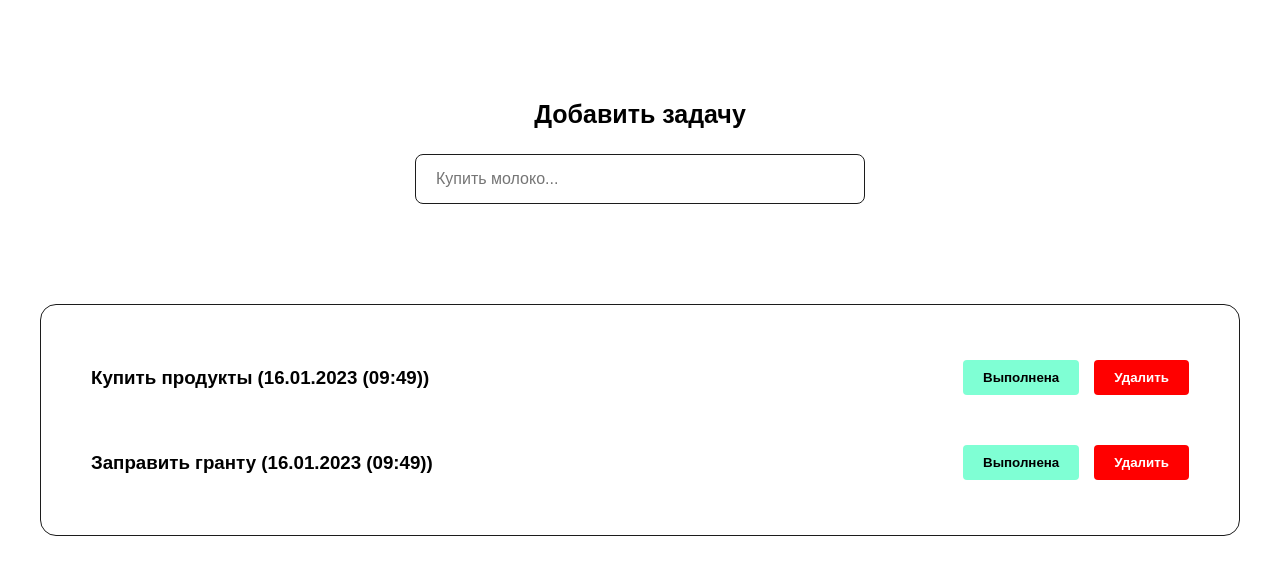
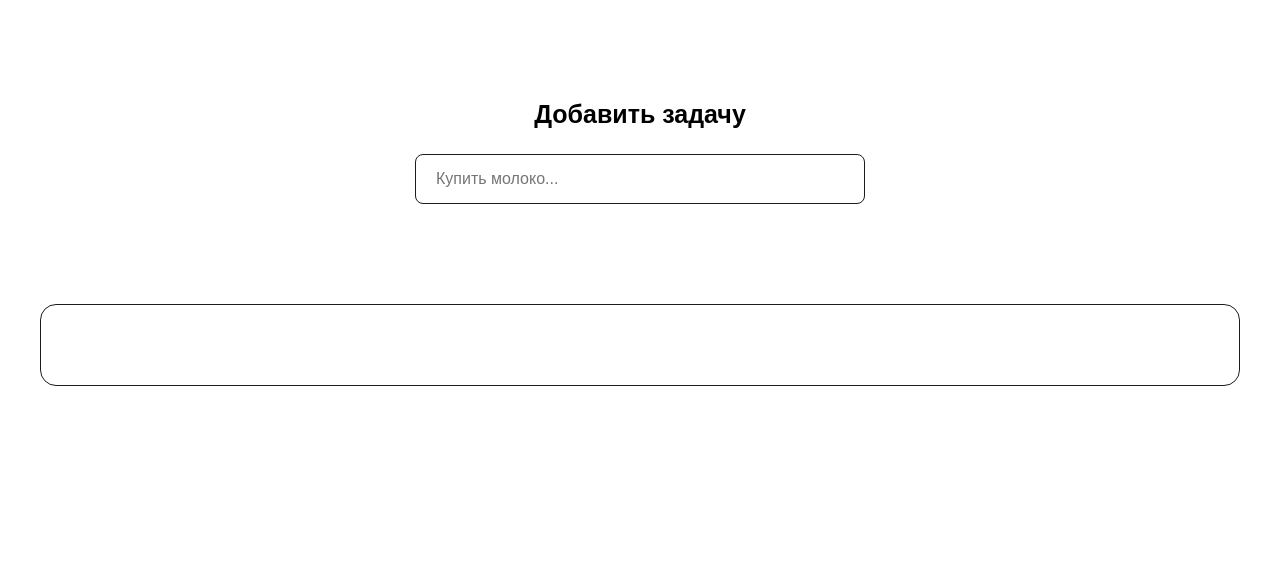
Before and after one commit to rafisovic4/todo-react-app, a React (Vite) app: page / in a window 1280 px wide. Shown: the top 574 px of the page. Built offline with nearby package versions, Linux system fonts and the light colour scheme.

Commit message:
final project +localstorage

```diff
--- a/src/App.jsx
+++ b/src/App.jsx
@@ -2,26 +2,19 @@ import { useState, useEffect } from "react";
 import TodoHeader from "./components/TodoHeader/TodoHeader";
 import TodoItem from "./components/TodoItem/TodoItem";
 
-const initialTodos = [
-  {
-    id: 1,
-    name: "Купить продукты",
-    date: new Date(),
-    checked: false
-  },
-  {
-    id: 2,
-    name: "Заправить гранту",
-    date: new Date(),
-    checked: false
-  },
-]
+const initialTodos = [];
 
 
 const App = () => {
   //Состояние (данные) задач
   const [todos, setTodos] = useState(initialTodos);
 
+  //Получение данных из localStorage
+  useEffect(() => {
+    if (localStorage.getItem('todos') !== null) {
+      setTodos(JSON.parse(localStorage.getItem('todos')));
+    }
+  }, []);
 
   return (
     <div className="todo">
--- a/src/components/TodoHeader/TodoHeader.jsx
+++ b/src/components/TodoHeader/TodoHeader.jsx
@@ -24,6 +24,8 @@ const TodoHeader = ({ setTodos }) => {
         checked: false,
       });
 
+      localStorage.setItem('todos', JSON.stringify(prevState));
+
       return prevState;
     });
 
--- a/src/components/TodoItem/TodoItem.jsx
+++ b/src/components/TodoItem/TodoItem.jsx
@@ -16,6 +16,8 @@ const TodoItem = ({ setTodos, todo }) => {
         return todo;
       });
 
+      localStorage.setItem('todos', JSON.stringify(prevState));
+
       return prevState;
     });
   };
@@ -27,6 +29,8 @@ const TodoItem = ({ setTodos, todo }) => {
       //.filter()
 
       prevState = prevState.filter((todo) => todo.id !== id);
+
+      localStorage.setItem('todos', JSON.stringify(prevState));
 
       return prevState;
     });
```
